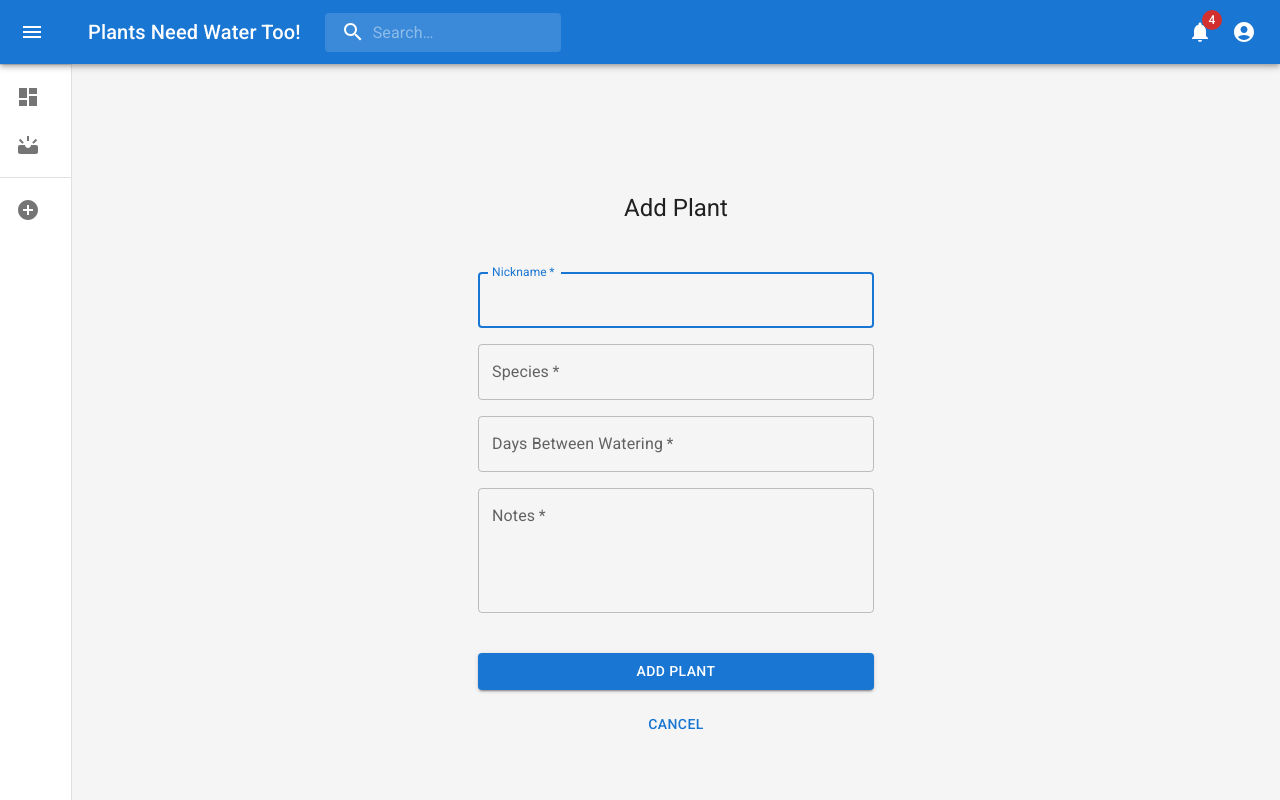
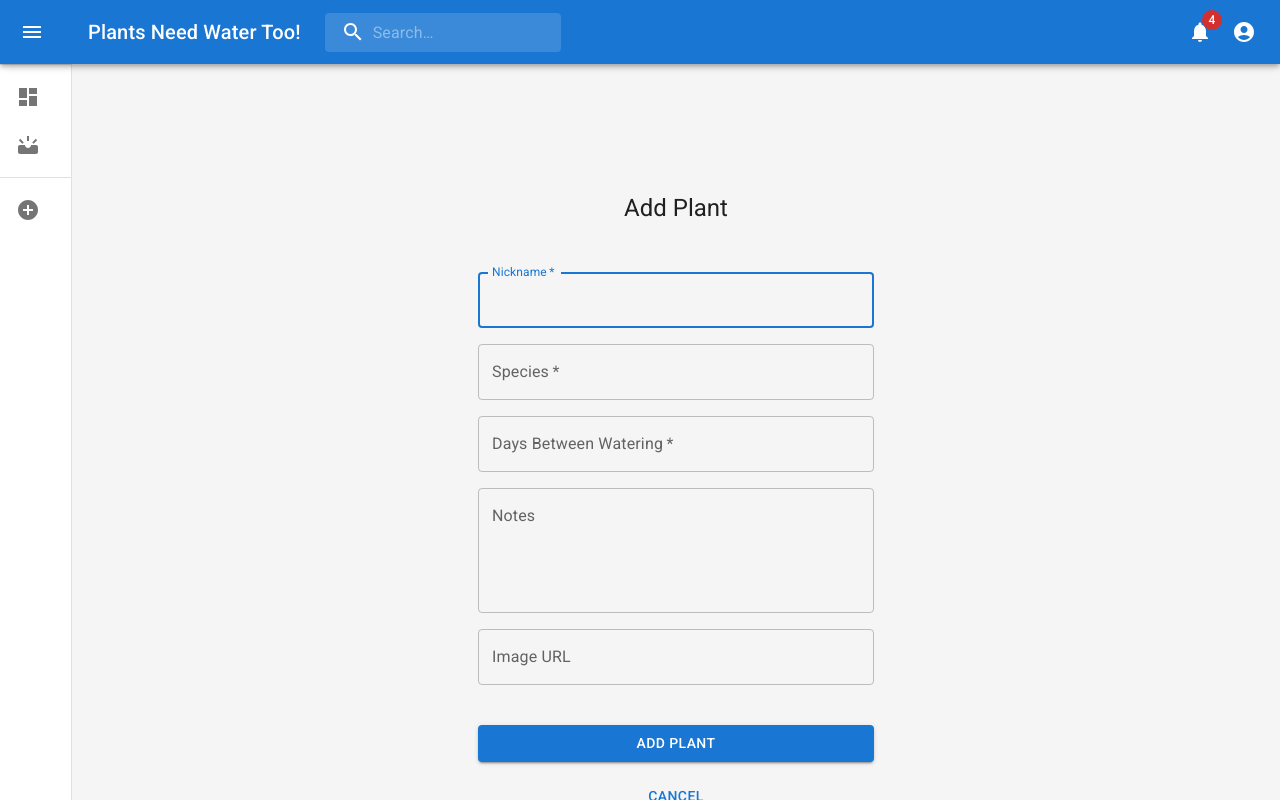
Before and after one commit to joshuascan/plants-need-water-too, a React (Create React App) app: page /dashboard in a window 1280 px wide. Both pictures are taken after a click on the button "Add Plant". Built offline with nearby package versions, Linux system fonts and the light colour scheme; no server answers.

Commit message:
adds default image url

```diff
--- a/src/components/AddPlant.js
+++ b/src/components/AddPlant.js
@@ -16,8 +16,7 @@ const initialFormValues = {
   species: "",
   days_between_watering: "",
   notes: "",
-  img_url:
-    "https://d1nhio0ox7pgb.cloudfront.net/_img/g_collection_png/standard/512x512/plant.png",
+  img_url: "",
 };
 
 export default function AddPlant() {
@@ -34,7 +33,13 @@ export default function AddPlant() {
 
   const handleSubmit = (event) => {
     event.preventDefault();
-    dispatch(addPlant(newPlant));
+    if (newPlant.img_url === "") {
+      const url =
+        "https://d1nhio0ox7pgb.cloudfront.net/_img/g_collection_png/standard/512x512/plant.png";
+      dispatch(addPlant({ ...newPlant, img_url: url }));
+    } else {
+      dispatch(addPlant(newPlant));
+    }
     setNewPlant(initialFormValues);
     navigate("/dashboard");
   };
@@ -96,7 +101,6 @@ export default function AddPlant() {
             </Grid>
             <Grid item xs={12}>
               <TextField
-                required
                 fullWidth
                 multiline
                 id="notes"
@@ -105,6 +109,16 @@ export default function AddPlant() {
                 value={newPlant.notes}
                 onChange={handleChange}
                 rows={4}
+              />
+            </Grid>
+            <Grid item xs={12}>
+              <TextField
+                fullWidth
+                id="imgUrl"
+                label="Image URL"
+                name="img_url"
+                value={newPlant.img_url}
+                onChange={handleChange}
               />
             </Grid>
           </Grid>
```
